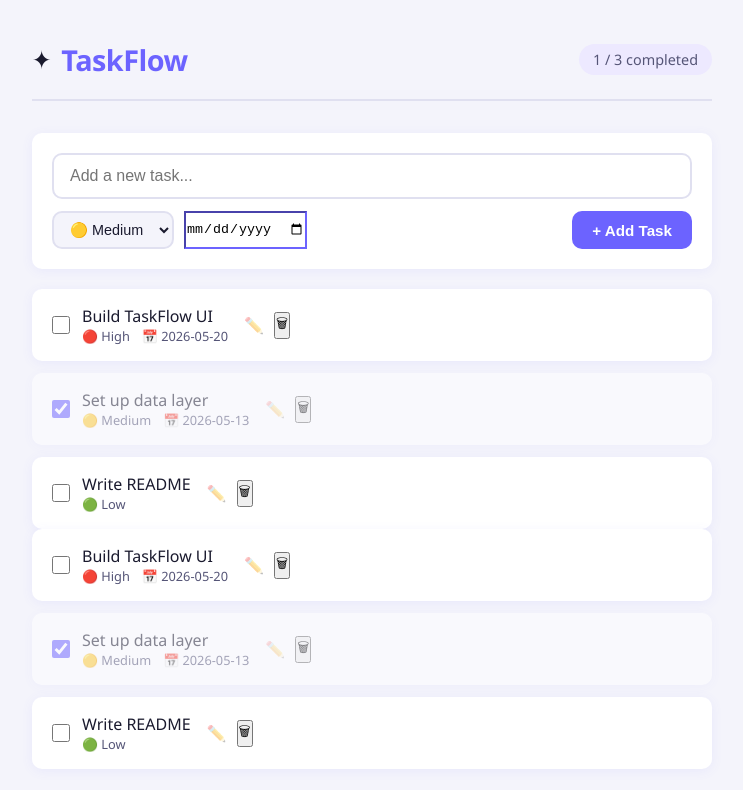
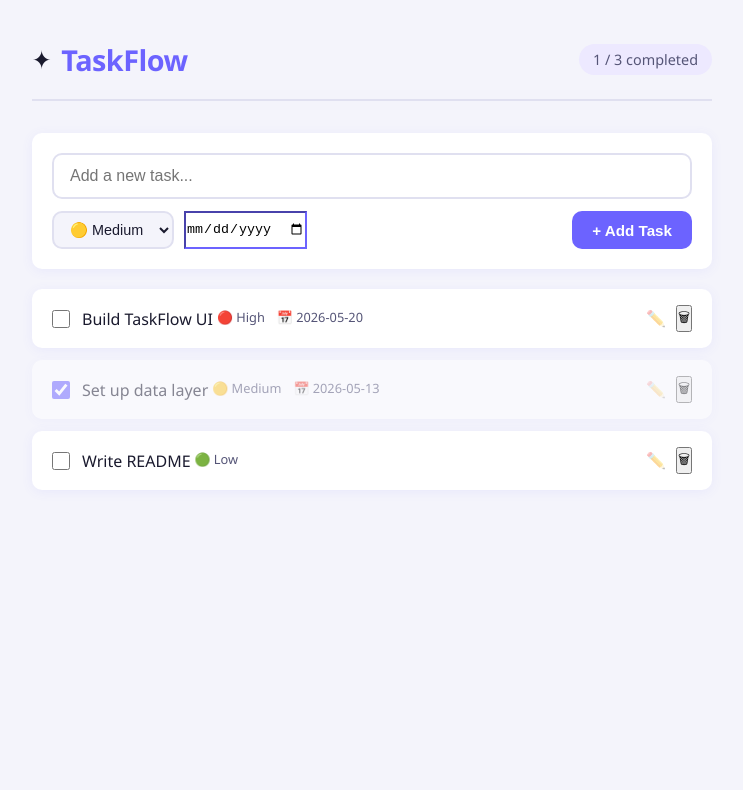
Before and after one commit to crispcodews/taskflow-, a React (Vite) app: page / in a window 1280 px wide. Shown: the top 790 px of the page, without its empty margins (268-1011 px from the left). Built offline with nearby package versions, Linux system fonts and the light colour scheme.

Commit message:
Fixed Bug
Task where rendering twice, removed  <TaskList/> that was coded twice.

Also corrected editing error with useEffect and key prop.

```diff
--- a/src/App.jsx
+++ b/src/App.jsx
@@ -71,7 +71,6 @@ function App() {
     <div className="app-container">
       <Header totalTasks={tasks.length} completedTasks={completedTasks} />
       <TaskForm onAddTask={addTask} />
-      <TaskList tasks={tasks} onDelete={deleteTask} />
       <TaskList
         tasks={tasks}
         onDelete={deleteTask}
--- a/src/components/TaskForm.jsx
+++ b/src/components/TaskForm.jsx
@@ -18,7 +18,7 @@ function TaskForm({ onAddTask }) {
   }
 
   return (
-    <div className="task-form">
+    <form className="task-form" onSubmit={handleSubmit}>
       <input
         className="task-form-input"
         type="text"
@@ -42,11 +42,11 @@ function TaskForm({ onAddTask }) {
           value={dueDate}
           onChange={(e) => setDueDate(e.target.value)}
         />
-        <button className="task-form-btn" onClick={handleSubmit}>
+        <button className="task-form-btn" type="submit">
           + Add Task
         </button>
       </div>
-    </div>
+    </form>
   );
 }
 
--- a/src/components/TaskItem.jsx
+++ b/src/components/TaskItem.jsx
@@ -1,4 +1,4 @@
-import { useState } from "react";
+import { useState, useEffect } from "react";
 import "../styles/TaskItem.css";
 
 function TaskItem({ task, onDelete, onToggle, onEdit }) {
@@ -6,6 +6,12 @@ function TaskItem({ task, onDelete, onToggle, onEdit }) {
   const [editTitle, setEditTitle] = useState(task.title);
   const [editPriority, setEditPriority] = useState(task.priority);
   const [editDueDate, setEditDueDate] = useState(task.dueDate);
+
+  useEffect(() => {
+    setEditTitle(task.title);
+    setEditPriority(task.priority);
+    setEditDueDate(task.dueDate);
+  }, [task])
 
   const priorityLabel = {
     low: "🟢 Low",
@@ -78,7 +84,7 @@ function TaskItem({ task, onDelete, onToggle, onEdit }) {
         onChange={() => onToggle(task.id)}
       />
 
-      <div className="taask-item-main">
+      <div className="task-item-main">
         <span className="task-item-title">{task.title}</span>
         <div className="task-item-meta">
           <span className="task-item-priority">
```
